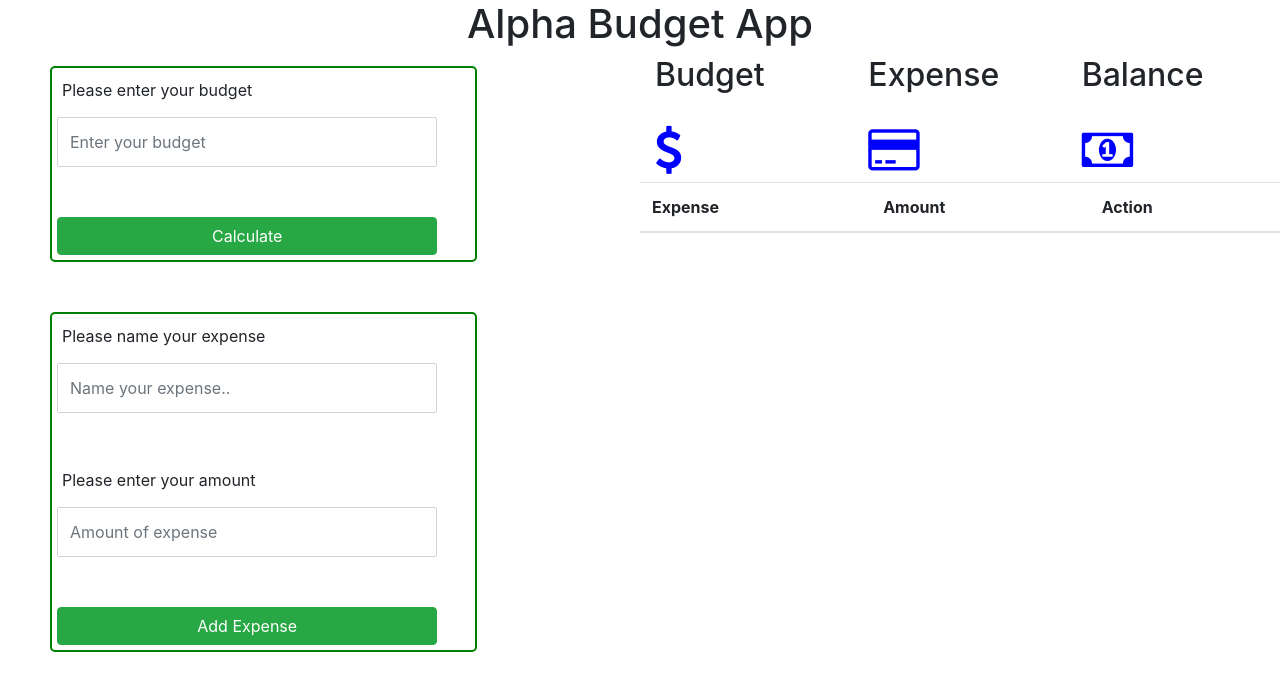
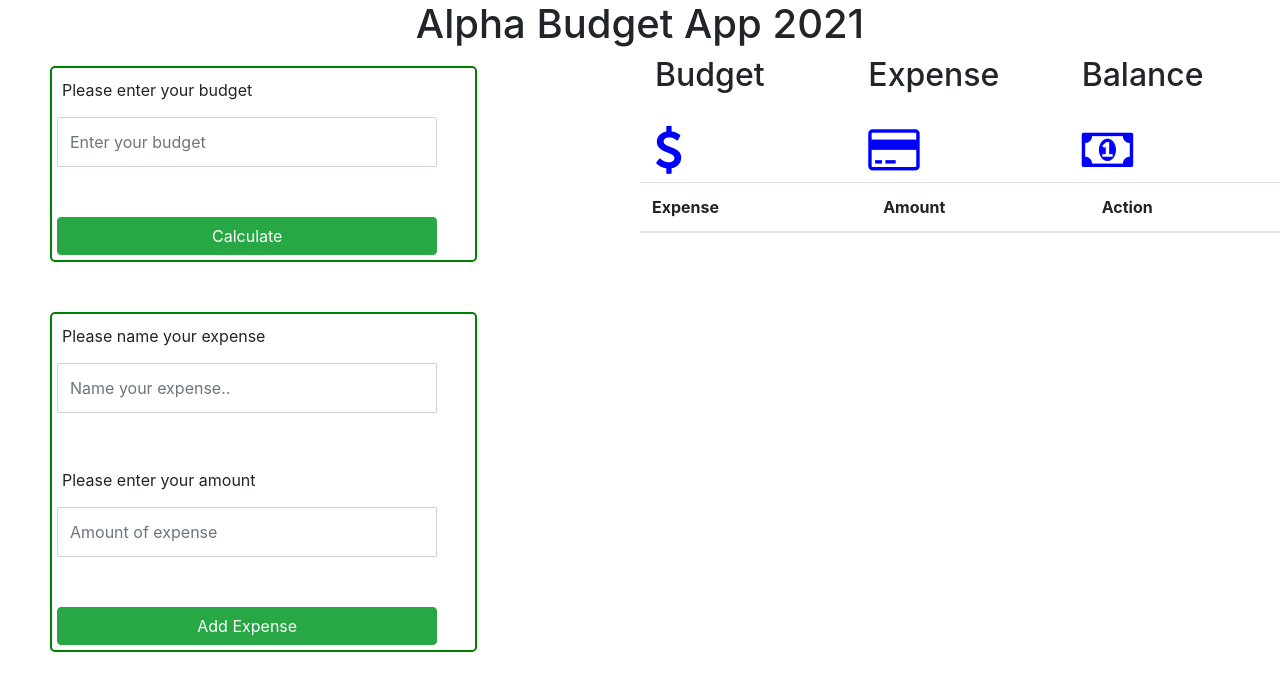
Before and after one commit to ealpha072/Budget-App, a plain HTML site: page index.html in a window 1280 px wide. Drawn offline with nearby package versions, Linux system fonts and the light colour scheme.

Commit message:
version added

```diff
--- a/index.html
+++ b/index.html
@@ -13,7 +13,7 @@
 
 <body>
     <div class="container-fluid">
-        <h1 class="mainheader text-center">Alpha Budget App</h1>
+        <h1 class="mainheader text-center">Alpha Budget App 2021</h1>
         <div class="row">
             <div class="col-4 first-row">
                 <div class="row">
```
